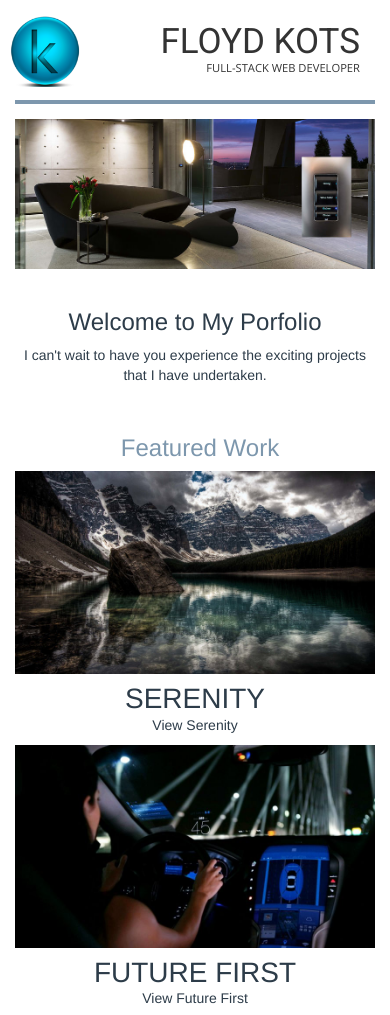
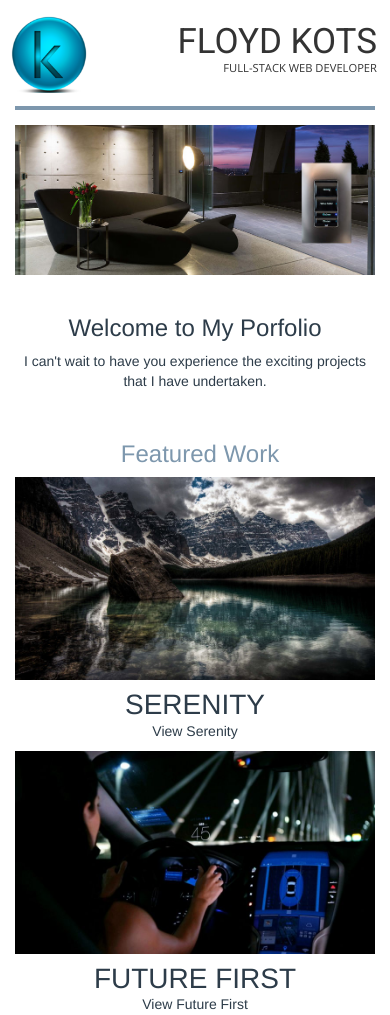
Before and after one commit to floydkots/build-a-portfolio, a plain HTML site: page index.html in a window 390 px wide. Shown: the top 1015 px of the page. Drawn offline with nearby package versions, Linux system fonts and the light colour scheme.

Commit message:
fix: Considered my code Reviewer's recommendations and made the corrections
The corrections include a more consistent indentation in my css, correct use of quotation
marks based on the Udacity Style guide, refactoring of the html to use html5 semantic tags
to their full potential :-)

```diff
--- a/css/styles.css
+++ b/css/styles.css
@@ -1,5 +1,5 @@
 /* General styles */
-@import url('https://fonts.googleapis.com/css?family=Open+Sans|Roboto');
+@import url(https://fonts.googleapis.com/css?family=Open+Sans|Roboto);
 
 .caption {
     display: none;
@@ -11,14 +11,15 @@
 }
 
 .name {
-    font-family: 'Roboto', sans-serif;
+    font-family: "Roboto", sans-serif;
 }
 
 .title {
-    font-family: 'Open Sans', sans-serif;
+    font-family: "Open Sans", sans-serif;
 }
 .logo-div {
     padding: 0;
+    margin: 0;
 }
 
 .heading-rule {
@@ -36,10 +37,6 @@
 
 
 /* Styles applied to the featured section */
-.landing {
-    width: 100%;
-}
-
 .featured {
     width: 100%;
 }
@@ -64,16 +61,15 @@
 }
 
 /* Styles for responsiveness under media queries */
-@media screen and (max-width: 413px){
-    .heading {width: 100%;}
-
+@media screen and (max-width: 413px) {
     .logo {
-    margin: 13px 0 13px 0;
+        margin: 13px 0 13px 0;
+        padding: 0;
     }
 
     .name-title {
         margin: 8px 0 13px 0;
-        padding: 0;
+        padding: 0 13px 0 0;
     }
 
     .name {
--- a/index.html
+++ b/index.html
@@ -15,10 +15,10 @@
         <script src="https://oss.maxcdn.com/respond/1.4.2/respond.min.js"></script>
         <![endif]-->
     </head>
+
     <body>
-    <header>
         <div class="container">
-            <div class="heading row">
+            <header class="row">
                 <div class="logo-div col-xs-3">
                     <figure>
                         <picture>
@@ -35,14 +35,15 @@
                     <h2 class="name">FLOYD KOTS</h2>
                     <h3 class="title">FULL-STACK WEB DEVELOPER</h3>
                 </div>
-            </div>
+            </header>
+
+            <div class="row">
+                <div class="col-xs-12">
                     <hr class="heading-rule">
                 </div>
-    </header>
+            </div>
 
-    <section class="landing">
-        <div class="container">
-            <div class="row">
+            <section class="landing row">
                 <div class="col-xs-12">
                     <figure>
                         <picture>
@@ -56,8 +57,6 @@
                         </picture>
                         <figcaption class="caption">Design meets Class</figcaption>
                     </figure>
-                </div>
-            </div>
                     <br>
                     <div class="welcome-line">
                         <h3>Welcome to My Porfolio</h3>
@@ -66,13 +65,13 @@
                 </div>
             </section>
 
-    <section class="featured">
-        <div class="container">
+            <main class="featured">
                 <div class="featured-title row">
                     <h3>Featured Work</h3>
                 </div>
+
                 <div class="featured-work row">
-                <div class="col-sm-4">
+                    <article class="col-sm-4">
                         <figure>
                             <picture>
                                 <source media="(max-width: 413px), (min-width: 770px)"
@@ -87,8 +86,9 @@
                         <p>
                             <a class="work-link" href="https://github.com/floydkots">View Serenity</a>
                         </p>
-                </div>
-                <div class="col-sm-4">
+                    </article>
+
+                    <article class="col-sm-4">
                         <figure>
                             <picture>
                                 <source media="(max-width: 413px), (min-width: 770px)"
@@ -103,8 +103,9 @@
                         <p>
                             <a class="work-link" href="https://github.com/floydkots">View Future First</a>
                         </p>
-                </div>
-                <div class="col-sm-4">
+                    </article>
+
+                    <article class="col-sm-4">
                         <figure>
                             <picture>
                                 <source media="(max-width: 413px), (min-width: 770px)"
@@ -119,10 +120,9 @@
                         <p>
                             <a class="work-link" href="#">View Tecla</a>
                         </p>
+                    </article>
                 </div>
+            </main>
         </div>
-        </div>
-    </section>
-
     </body>
 </html>
```
Lines whose indentation alone changed are shown as unchanged.
